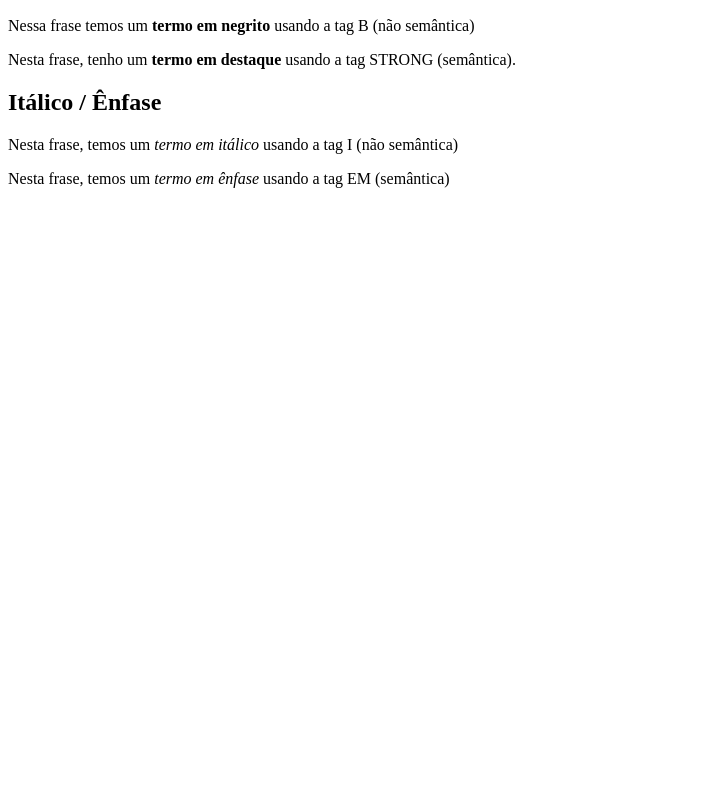
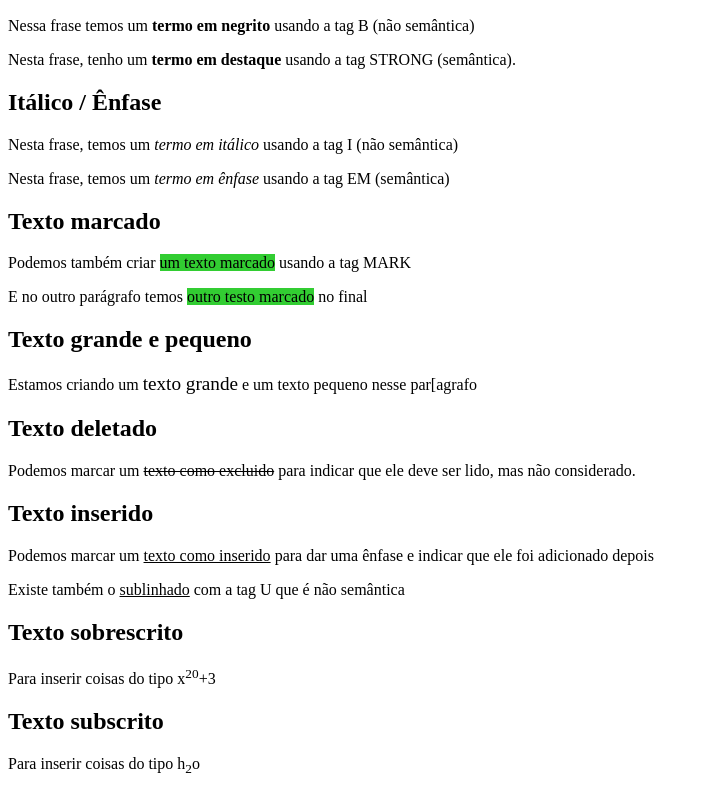
Before and after one commit to ederhod/Exercicios, a plain HTML site: page Curso-HTML/ex008/index.html in a window 1280 px wide. Shown: the part 110-903 px from the top of the page, without its empty margins (0-709 px from the left). Before the commit the page ends 800 px from the top, so only its background shows below. Drawn offline with Linux system fonts and the light colour scheme.

Commit message:
Aula de formatação

```diff
--- a/Curso-HTML/ex008/index.html
+++ b/Curso-HTML/ex008/index.html
@@ -5,6 +5,9 @@
     <meta name="viewport" content="width=device-width, initial-scale=1.0">
     <link rel="shortcut icon" href="favicon.ico" type="image/x-icon">
     <title>Formatação de textos</title>
+    <Style> mark {background-color: limegreen;}
+
+    </Style>
 </head>
 <body>
     <h1>Principais formatações</h1>
@@ -15,5 +18,19 @@
     <p>Nesta frase, temos um <i>termo em itálico</i> usando a tag I (não semântica) </p>
     <p></p>
     <p>Nesta frase, temos um <em>termo em ênfase</em> usando a tag EM (semântica)</p>
+   <h2>Texto marcado</h2>
+   <p>Podemos também criar <mark>um texto marcado</mark> usando a tag MARK</p>
+   <p>E no outro parágrafo temos <mark>outro testo marcado</mark> no final</p>
+   <h2>Texto grande e pequeno</h2>
+   <p>Estamos criando um <big>texto grande</big> e um <smal>texto pequeno</smal> nesse par[agrafo</p>
+   <h2>Texto deletado</h2>
+   <p>Podemos marcar um <del>texto como excluido</del> para indicar que ele deve ser lido, mas não considerado.</p>
+   <h2>Texto inserido</h2>
+   <p>Podemos marcar um <ins>texto como inserido</ins> para dar uma ênfase e indicar que ele foi adicionado depois</p>
+   <p>Existe também o <u>sublinhado</u> com a tag U que é não semântica</p>
+   <h2>Texto sobrescrito</h2>
+   <p>Para inserir coisas do tipo x<sup>20</sup>+3</p>
+   <h2>Texto subscrito</h2>
+   <p>Para inserir coisas do tipo h<sub>2</sub>o</p>
 </body>
 </html>
```
